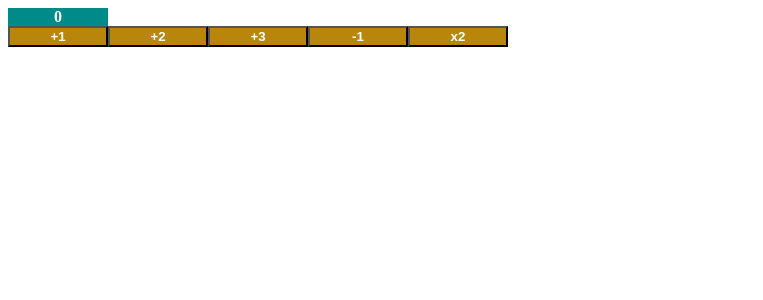
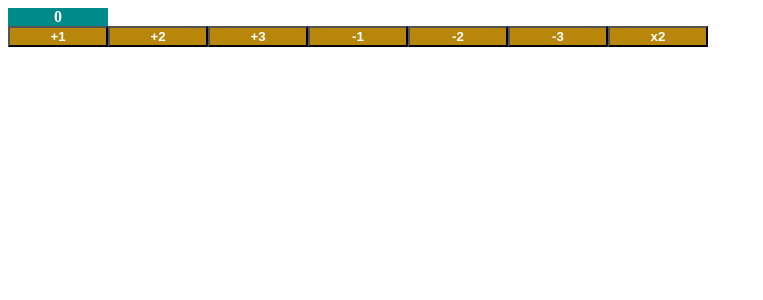
Before and after one commit to takomaru2/counter-app, a React (Vite) app: page /counter-app in a window 1280 px wide. Shown: the top 300 px of the page, without its empty margins (0-763 px from the left). Built offline with nearby package versions, Linux system fonts and the light colour scheme.

Commit message:
feat: Minusコンポーネント作成した

```diff
--- a/src/apps/counterApp/components/CounterApp/index.jsx
+++ b/src/apps/counterApp/components/CounterApp/index.jsx
@@ -1,13 +1,10 @@
 import styles from "./index.module.scss";
 import { useState } from "react";
 import { AddButton } from "../AddButton/index.jsx";
+import { MinusButton } from "../MinusButton/index.jsx";
 
 export const CounterApp = () => {
   const [count, setCount] = useState(0);
-
-  const handleClick1 = () => {
-    setCount(count - 1);
-  };
 
   const handleClick2 = () => {
     setCount(count * 2);
@@ -21,9 +18,10 @@ export const CounterApp = () => {
       <AddButton num={2} count={count} setCount={setCount} />
       <AddButton num={3} count={count} setCount={setCount} />
 
-      <button onClick={handleClick1} className={styles.button}>
-        -1
-      </button>
+      <MinusButton num={1} count={count} setCount={setCount} />
+      <MinusButton num={2} count={count} setCount={setCount} />
+      <MinusButton num={3} count={count} setCount={setCount} />
+
       <button onClick={handleClick2} className={styles.button}>
         x2
       </button>
--- /dev/null
+++ b/src/apps/counterApp/components/MinusButton/index.jsx
@@ -0,0 +1,13 @@
+import styles from "./index.module.scss";
+
+export const MinusButton = ({ count, setCount, num }) => {
+  const handleClickMinus = () => {
+    setCount(count - num);
+  };
+
+  return (
+    <button onClick={handleClickMinus} className={styles.button}>
+      -{num}
+    </button>
+  );
+};
--- /dev/null
+++ b/src/apps/counterApp/components/MinusButton/index.module.scss
@@ -0,0 +1,6 @@
+.button {
+  font-weight: bold;
+  color: white;
+  background-color: darkgoldenrod;
+  width: 100px;
+}
```
